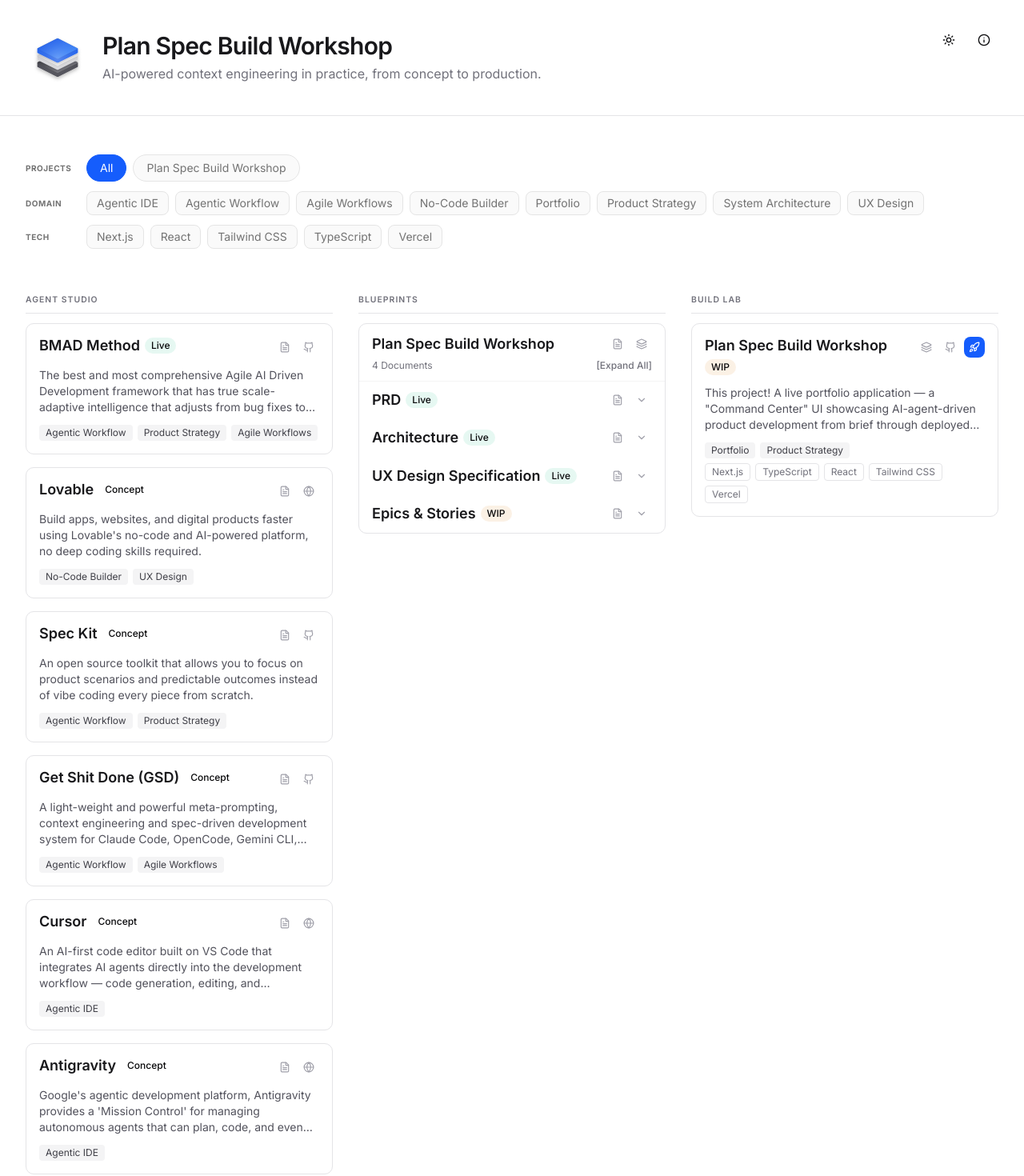
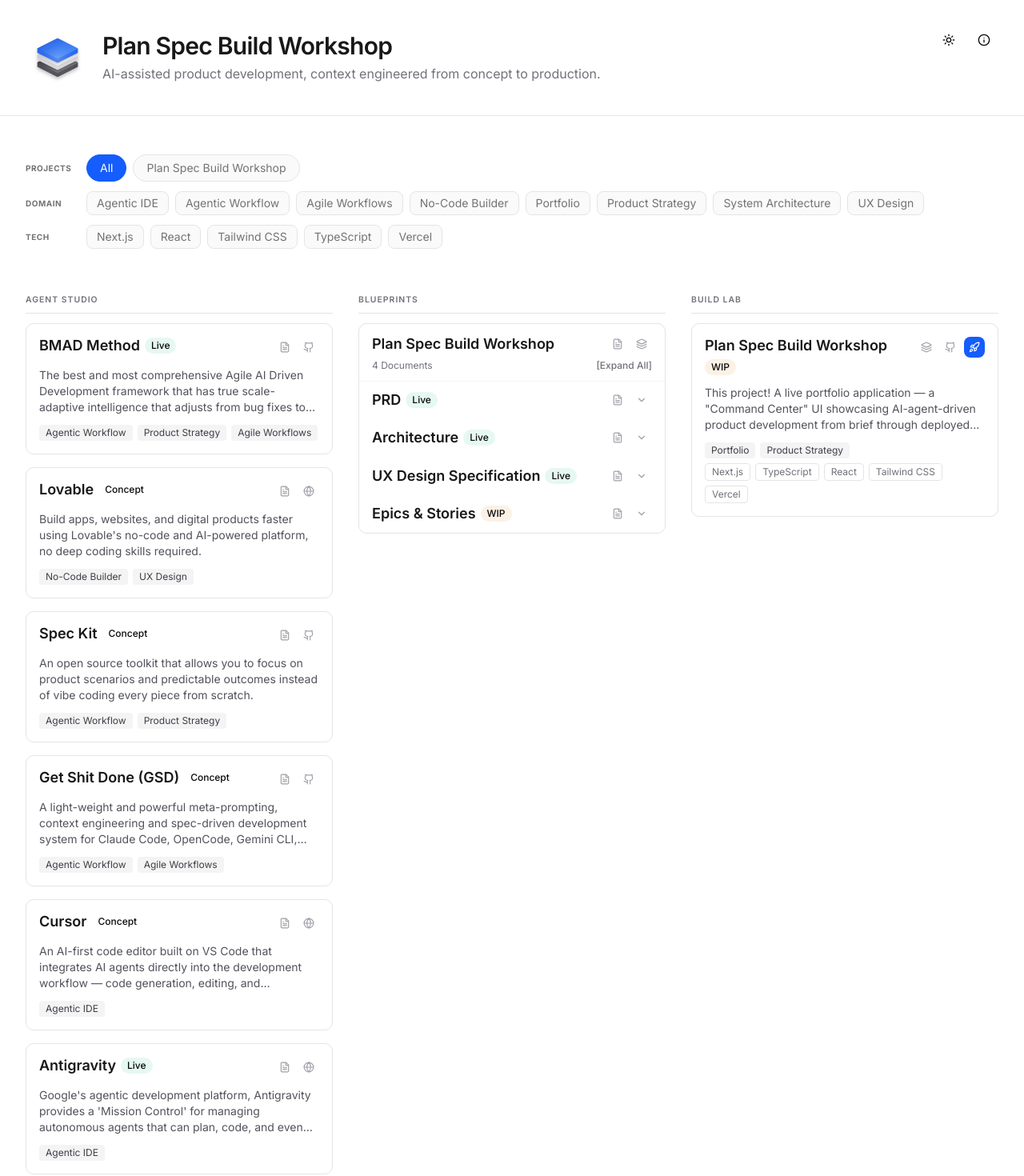
Before and after one commit to dsickles/PlanSpecBuildWorkshop_bmad, a Next.js app: page / in a window 1280 px wide. Shown: the top 1470 px of the page at 80% size. Built offline with nearby package versions, Linux system fonts and the light colour scheme.

Commit message:
Update Global Header and Antigravity Agent Content

```diff
--- a/src/components/layout/global-header.tsx
+++ b/src/components/layout/global-header.tsx
@@ -31,7 +31,7 @@
                             Plan Spec Build Workshop
                         </h1>
                         <p className="text-sm md:text-base text-zinc-500 dark:text-zinc-400 leading-relaxed mt-1 whitespace-nowrap">
-                            AI-powered context engineering in practice, from concept to production.
+                            AI-assisted product development, context engineered from concept to production.
                         </p>
                     </div>
                 </div>
--- a/src/content/_shared/agents/Antigravity.md
+++ b/src/content/_shared/agents/Antigravity.md
@@ -1,13 +1,14 @@
 ---
 title: "Antigravity"
 date: "2026-03-04"
-status: "Concept"
+status: "Live"
 domain:
   - "Agentic IDE"
 artifact_type: "agent"
 tech_stack: []
 description: "Google's agentic development platform, Antigravity provides a 'Mission Control' for managing autonomous agents that can plan, code, and even browse the web to help you build."
 projects:
+ - "plan-spec-build-workshop"
 external_links:
   - label: "Website"
     url: "https://antigravity.google/"
@@ -15,4 +16,4 @@
 
 # Antigravity
 
-Antigravity isn't just an editor—it's a development platform that combines a familiar, AI-powered coding experience with a new agent-first interface. This allows you to deploy agents that autonomously plan, execute, and verify complex tasks across your editor, terminal, and browser.
+Antigravity isn't just an editor — it's a development platform that combines a familiar, AI-powered coding experience with a new agent-first interface. This allows you to deploy agents that autonomously plan, execute, and verify complex tasks across your editor, terminal, and browser.
```
